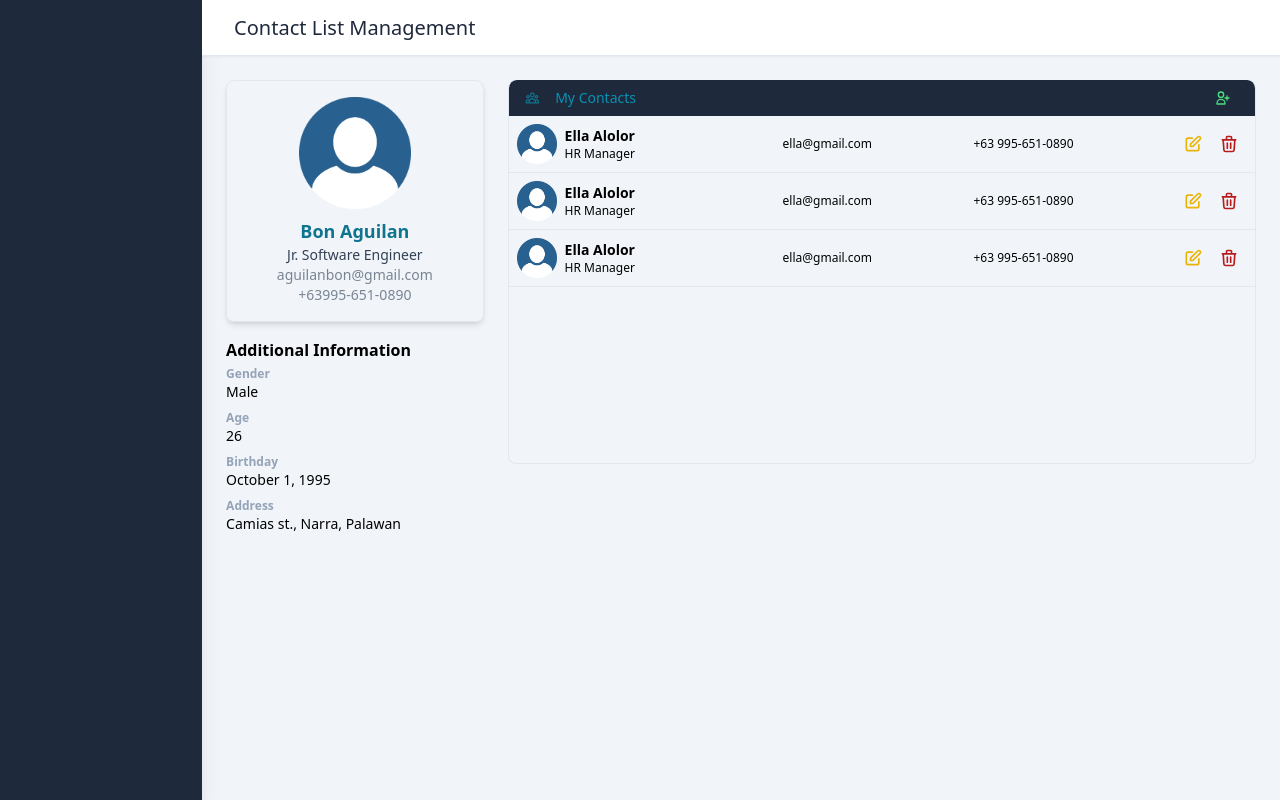
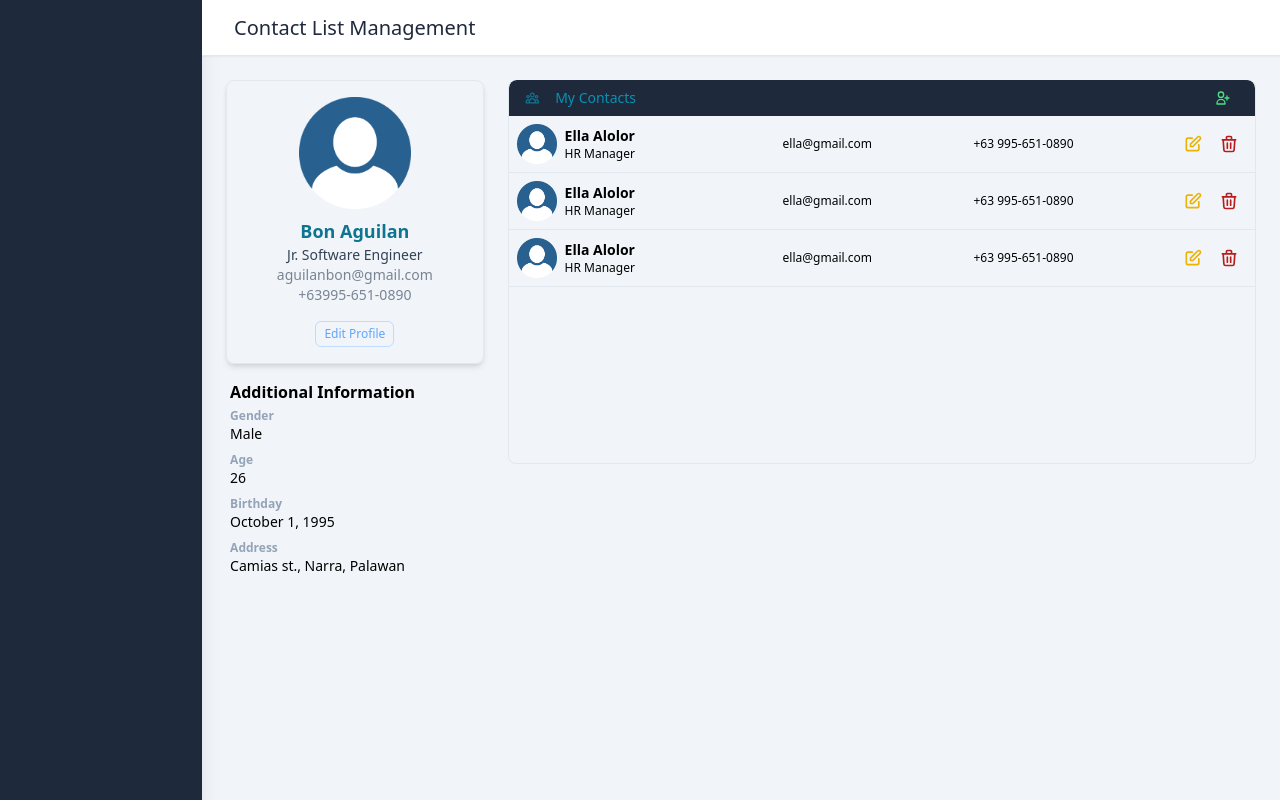
Before and after one commit to aguilanbon/contact-list-app, a React (Create React App) app: page /home in a window 1280 px wide. Built offline with nearby package versions, Linux system fonts and the light colour scheme.

Commit message:
edit profile button

```diff
--- a/src/pages/Home/Profile.jsx
+++ b/src/pages/Home/Profile.jsx
@@ -16,10 +16,16 @@ function Profile() {
                                 <h1 className='text-sm md:text-md text-slate-700'>Jr. Software Engineer</h1>
                                 <h2 className='text-sm md:text-md text-slate-600 opacity-70'>aguilanbon@gmail.com</h2>
                                 <h2 className='text-sm md:text-md text-slate-600 opacity-70'>+63995-651-0890</h2>
+                                <div className='flex mt-4'>
+                                    <button className=' text-xs flex items-center text-blue-400 justify-center border border-blue-200 py-1 px-2 rounded-md hover:text-white hover:bg-blue-500 transition-all duration-300'>
+                                        Edit Profile
+                                    </button>
+                                </div>
                             </div>
+
                         </div>
                     </div>
-                    <div className='w-full h-full flex flex-col lg:mt-4 sm:mt-4 md:mt-0 mt-4 md:ml-4 lg:ml-0'>
+                    <div className='w-full h-full flex flex-col lg:mt-4 sm:mt-4 md:mt-0 mt-4 md:ml-4 lg:ml-2 ml-2'>
                         <div className='w-full'>
                             <h2 className='font-2xl font-bold'>Additional Information</h2>
                         </div>
@@ -40,6 +46,7 @@ function Profile() {
                                 <h1 className='text-xs md:text-md font-semibold text-slate-400'>Address</h1>
                                 <h2 className='text-sm md:text-md'>Camias st., Narra, Palawan</h2>
                             </div>
+
                         </div>
                     </div>
                 </div>
```
